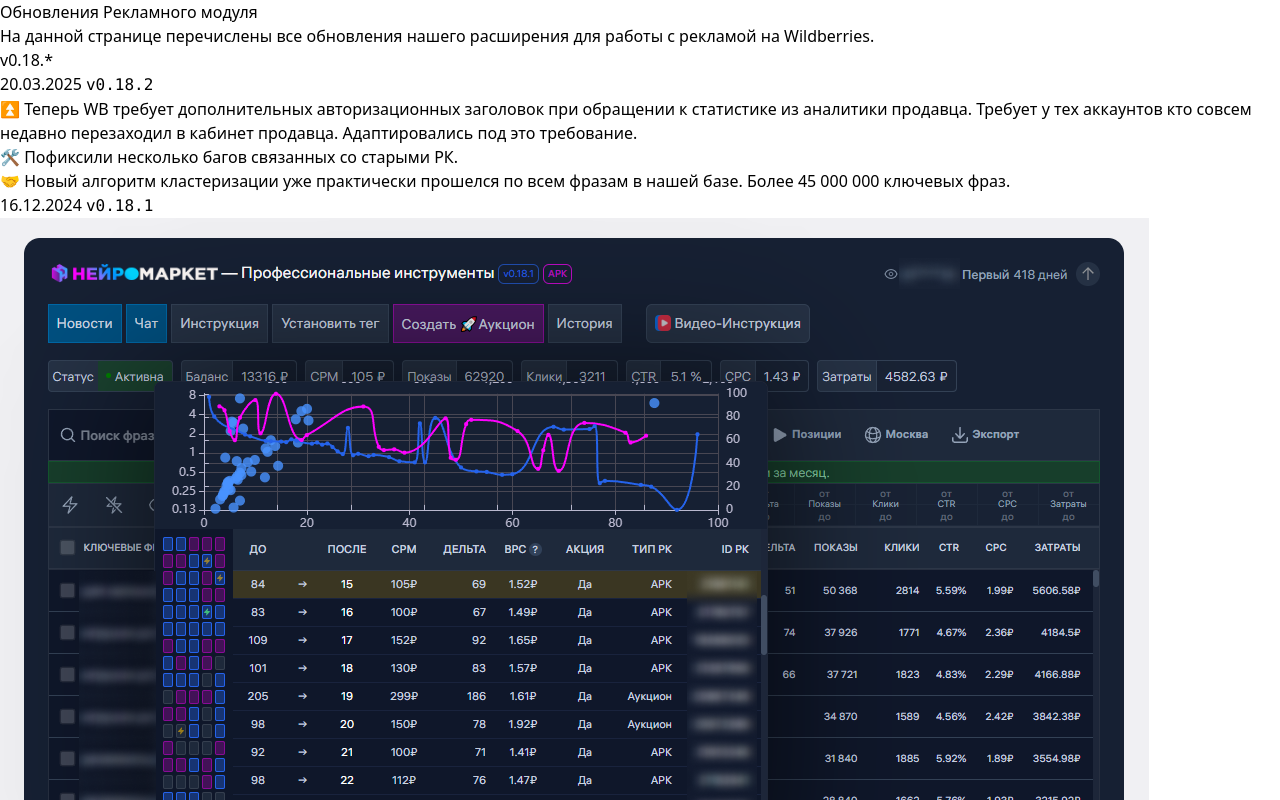
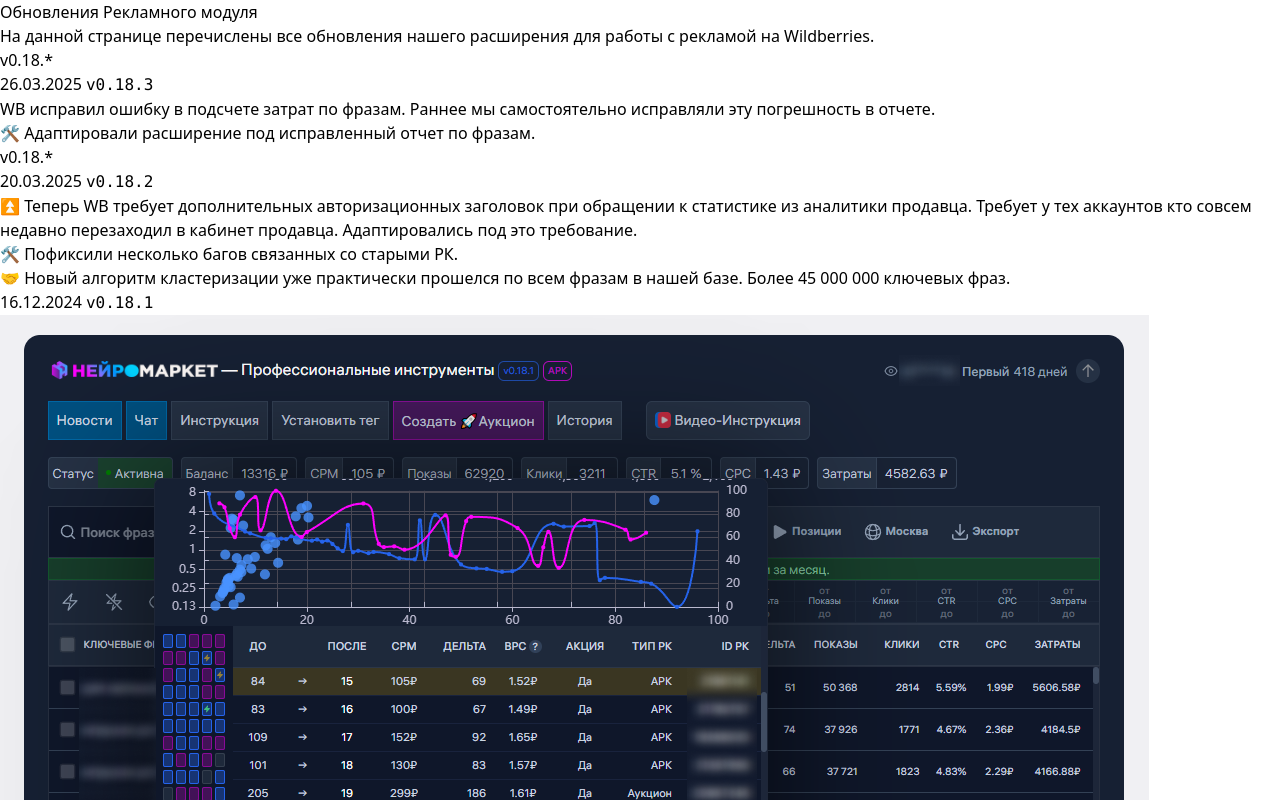
Before and after one commit to wbmeter/docs, a Next.js app: page /extension/updates/ads in a window 1280 px wide. Shown: the top 800 px of the page. Built offline with nearby package versions, Linux system fonts and the light colour scheme.

Commit message:
update ads extension to 0.18.3

```diff
--- a/pages/extension/updates/ads.mdx
+++ b/pages/extension/updates/ads.mdx
@@ -2,6 +2,15 @@
 # Обновления Рекламного модуля
 
 На данной странице перечислены все обновления нашего расширения для работы с рекламой на Wildberries.
+
+## v0.18.\*
+
+### 26.03.2025 `v0.18.3`
+
+WB исправил ошибку в подсчете затрат по фразам.
+Раннее мы самостоятельно исправляли эту погрешность в отчете.
+
+🛠 Адаптировали расширение под исправленный отчет по фразам.
 
 ## v0.18.\*
 
```
